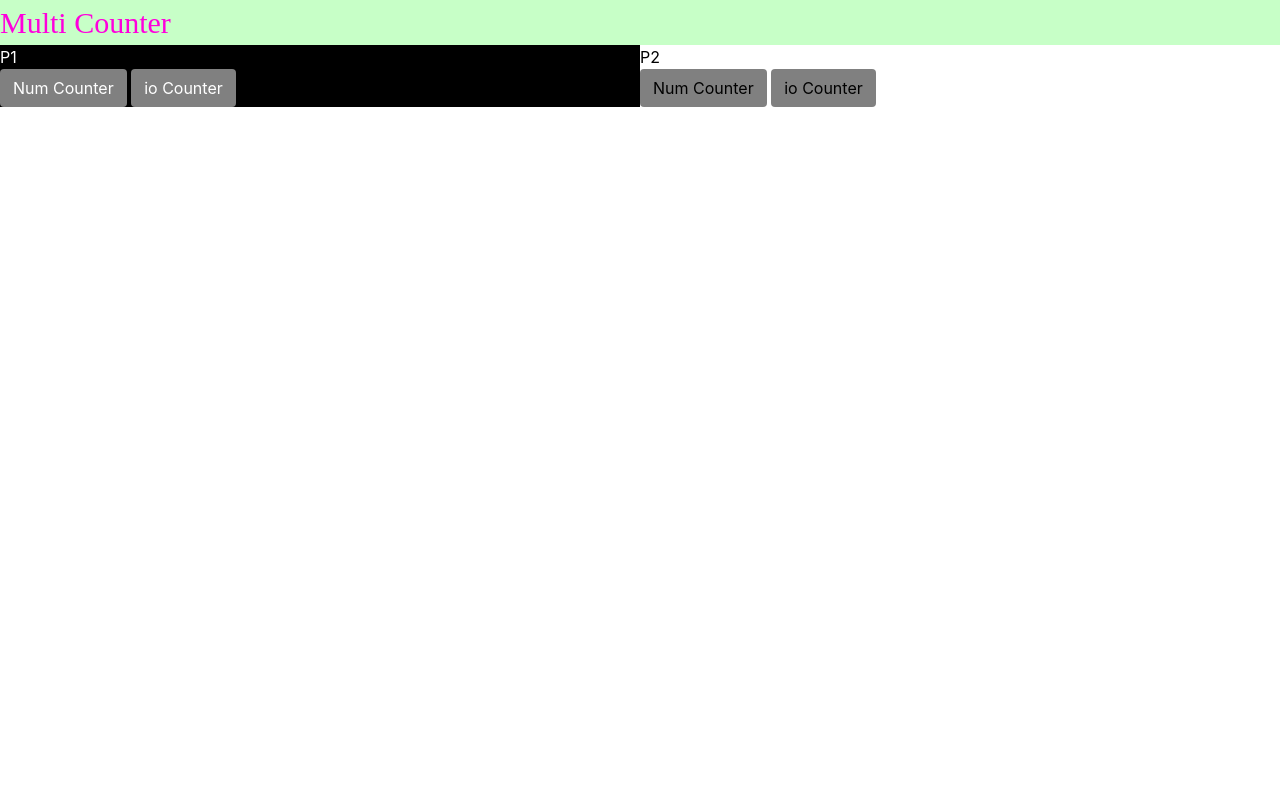
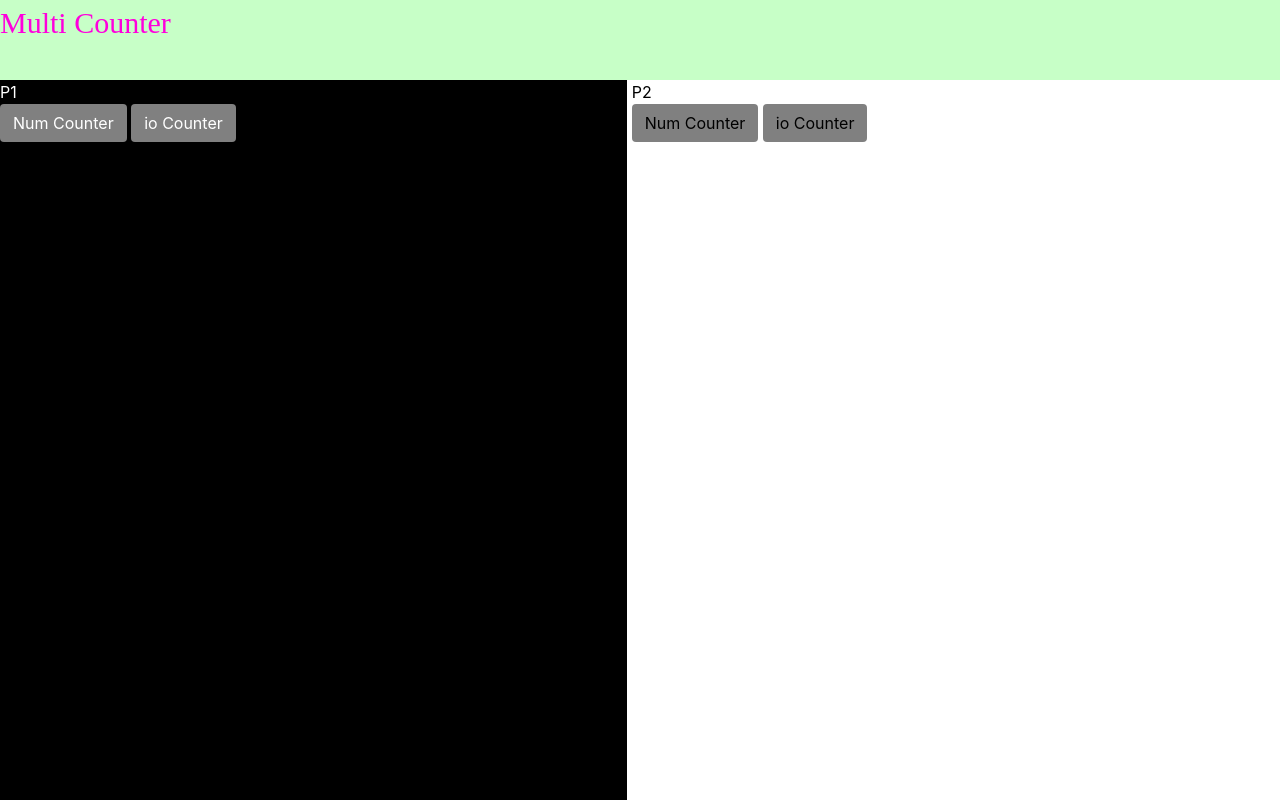
Before and after one commit to mugendex/Multi-Counter, a plain HTML site: page index.html in a window 1280 px wide. Drawn offline with nearby package versions, Linux system fonts and the light colour scheme.

Commit message:
mugendex
CSS調整

```diff
--- a/css/style.css
+++ b/css/style.css
@@ -10,7 +10,7 @@
 /*ヘッダー*/
 .header{
     width: 100%;
-    height: 20%;
+    height: 10vh;
     font-size: 30px;
     font-family: serif;
     color: rgb(255, 0, 221);
@@ -19,9 +19,15 @@
 
 /*ラッパー*/
 .Wrapper{
-    width: 50%;
-    height: 80%;
-    float: left;
+    display: inline-block;
+    height: 90vh;
+    width: calc( 98vw / 2 );
+
+}
+
+#main_Area{
+    height: 90vh;
+    width: 100vw;
 }
 
 .P1.btn{
--- a/index.html
+++ b/index.html
@@ -19,7 +19,7 @@
             <div class="header">Multi Counter</div>
         </header>
 
-
+        <div id="main_Area">
             <div id="P1_Wrapper" class="P1 Wrapper">P1<br>
                 <button onclick="CreateNC('P1')" class="P1 btn">Num Counter</button>
                 <button onclick="Createio('P1')" class="P1 btn">io Counter</button>
@@ -39,7 +39,7 @@
             <script src="https://code.jquery.com/jquery-3.3.1.slim.min.js" integrity="sha384-q8i/X+965DzO0rT7abK41JStQIAqVgRVzpbzo5smXKp4YfRvH+8abtTE1Pi6jizo" crossorigin="anonymous"></script>
             <script src="https://cdnjs.cloudflare.com/ajax/libs/popper.js/1.14.3/umd/popper.min.js" integrity="sha384-ZMP7rVo3mIykV+2+9J3UJ46jBk0WLaUAdn689aCwoqbBJiSnjAK/l8WvCWPIPm49" crossorigin="anonymous"></script>
             <script src="https://stackpath.bootstrapcdn.com/bootstrap/4.1.1/js/bootstrap.min.js" integrity="sha384-smHYKdLADwkXOn1EmN1qk/HfnUcbVRZyYmZ4qpPea6sjB/pTJ0euyQp0Mk8ck+5T" crossorigin="anonymous"></script>
-
+        </div>
 
     </body>
 
--- a/script/app.js
+++ b/script/app.js
@@ -110,7 +110,7 @@ function Createio(parentId) {
             if(ioWrapper.childNodes[2]){ //削除ボタン以外の小要素が2つ以上の場合
                 ioWrapper.childNodes[1].remove();
             }else{
-                //ioカウンター削除
+                //全て削除
                 ioWrapper.childNodes[1].remove();
                 this.remove();
                 ioWrapper.remove();
@@ -165,14 +165,3 @@ var sum = function(arr){
     }
     return sum;
 }
-
-generatePassword = function(){
-    var password = "";
-    var passwordLength = 8;
-    var word = "0123456789abcdefghijklmnopqrstuwxyz";
-
-    for(var count = 0; count < passwordLength; count++){
-        password += word.substr(PlayDice(word.length),1);
-    }
-    return password;
-}
```
Lines whose indentation alone changed are shown as unchanged.
